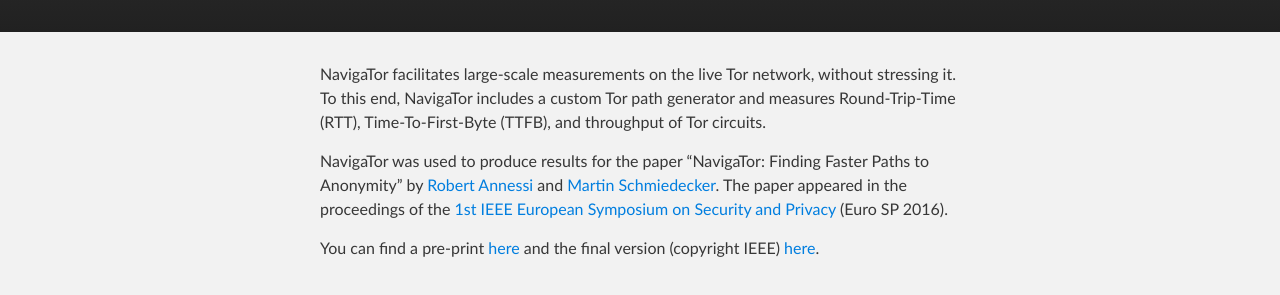
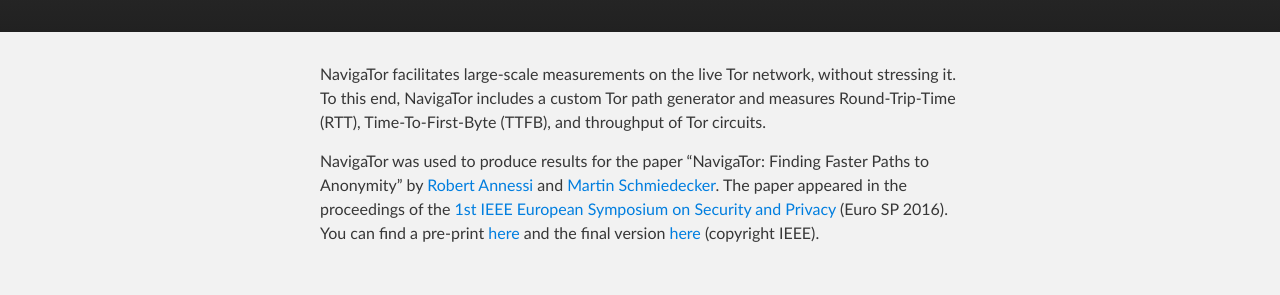
Before and after one commit to naviga-tor/naviga-tor.github.io, a plain HTML site: page index.html in a window 1280 px wide. Shown: the part 222-517 px from the top of the page. Drawn offline with Linux system fonts and the light colour scheme.

Commit message:
Cosmetic changes.

```diff
--- a/index.html
+++ b/index.html
@@ -28,7 +28,7 @@
 
     <div id="content_main" class="inner">
       <p>NavigaTor facilitates large-scale measurements on the live Tor network, without stressing it. To this end, NavigaTor includes a custom Tor path generator and measures Round-Trip-Time (RTT), Time-To-First-Byte (TTFB), and throughput of Tor circuits.</p>
-      <p>NavigaTor was used to produce results for the paper “NavigaTor: Finding Faster Paths to Anonymity” by <a href="https://www.annessi.net/">Robert Annessi</a> and <a href="https://www.sba-research.org/team/seniorstaff/martin-schmiedecker/">Martin Schmiedecker</a>. The paper appeared in the proceedings of the <a href="http://www.ieee-security.org/TC/EuroSP2016/">1st IEEE European Symposium on Security and Privacy</a> (Euro SP 2016).</p> You can find a pre-print <a href="https://www.annessi.net/data/2016_NavigaTor_preprint.pdf">here</a> and the final version (copyright IEEE) <a href="https://ieeexplore.ieee.org/xpl/articleDetails.jsp?arnumber=7467356">here</a>.
+      <p>NavigaTor was used to produce results for the paper “NavigaTor: Finding Faster Paths to Anonymity” by <a href="https://www.annessi.net/">Robert Annessi</a> and <a href="https://www.sba-research.org/team/seniorstaff/martin-schmiedecker/">Martin Schmiedecker</a>. The paper appeared in the proceedings of the <a href="http://www.ieee-security.org/TC/EuroSP2016/">1st IEEE European Symposium on Security and Privacy</a> (Euro SP 2016). You can find a pre-print <a href="https://www.annessi.net/data/2016_NavigaTor_preprint.pdf">here</a> and the final version <a href="https://ieeexplore.ieee.org/xpl/articleDetails.jsp?arnumber=7467356">here</a> (copyright IEEE).</p>
     </div>
 
 
```
